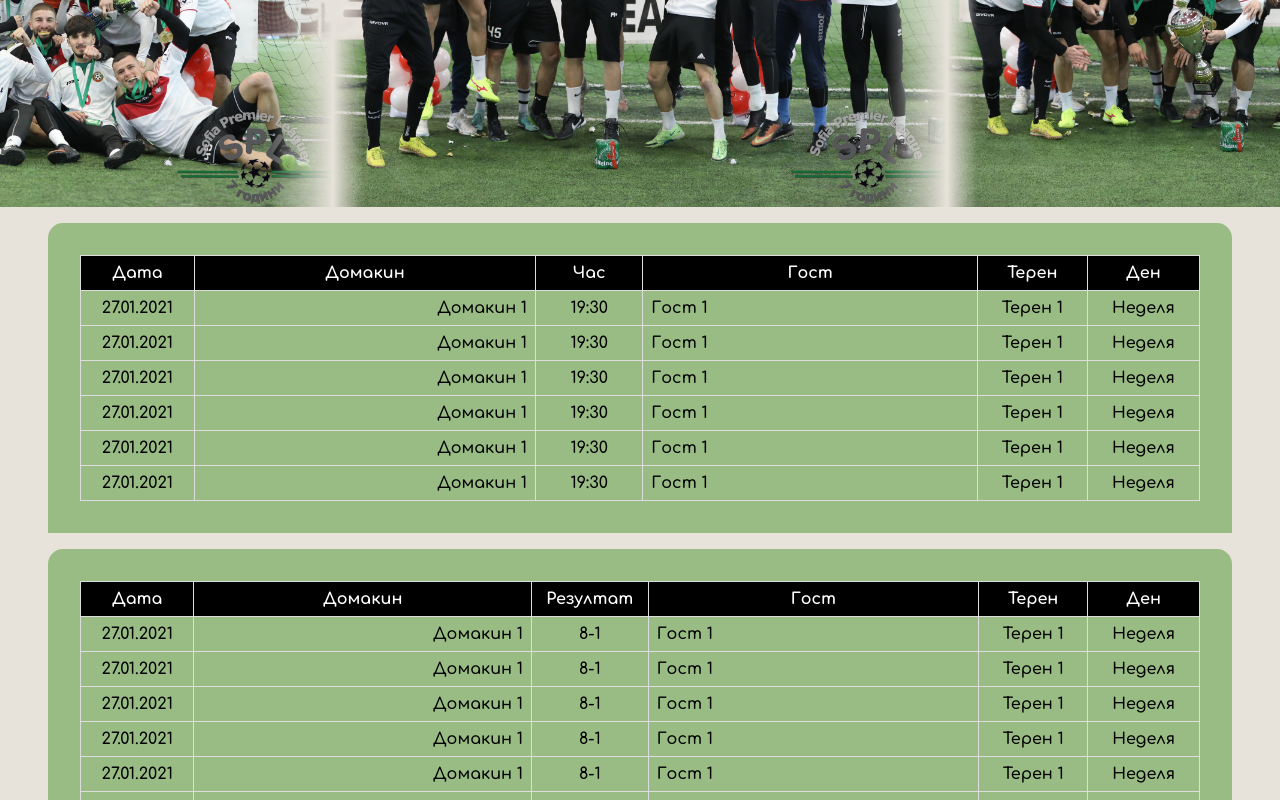
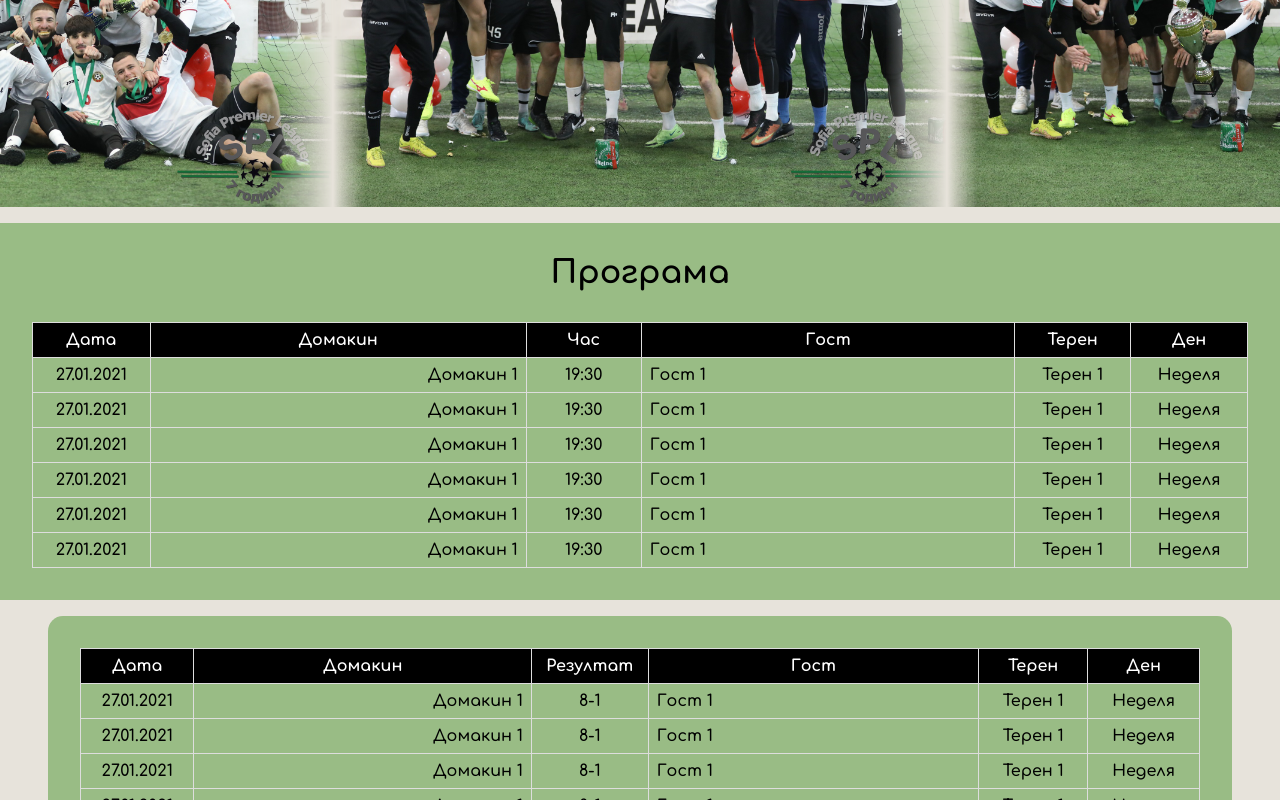
Before and after one commit to gKotseva/SofiaPremierLeague, a React (Vite) app in the folder client/: page / in a window 1280 px wide. Shown: the part 501-1301 px from the top of the page. Built offline with nearby package versions, Linux system fonts and the light colour scheme.

Commit message:
Minor css changes

```diff
--- a/client/src/components/home/Tables/tableFixtures/TableFixtures.jsx
+++ b/client/src/components/home/Tables/tableFixtures/TableFixtures.jsx
@@ -3,7 +3,8 @@ import './TableFixtures.modules.css'
 export function TableFixtures () {
     return (
         <>
-                <div className='fixtures'>
+        <div className='fixtures'>
+            <h1>Програма</h1>
             <table>
                 <thead>
                     <tr>
--- a/client/src/components/home/Tables/tableFixtures/TableFixtures.modules.css
+++ b/client/src/components/home/Tables/tableFixtures/TableFixtures.modules.css
@@ -1,16 +1,21 @@
 .fixtures {
     display: flex;
-    justify-content: right;
-    margin: 1em 3em 1em 3em;
+    flex-direction: column;
+    align-items: center;
+    margin: 1em 0em;
     background-color: #99BC85;
     padding: 2em;
     color: black;
-    border-top-left-radius:15px;
-    border-top-right-radius:15px;
 }
+
+.fixtures h1 {
+    padding-bottom: 1em;
+}
+
 
 .fixtures table {
     border-collapse: collapse;
+    max-width: 100em;
 }
 
 .fixtures th, .fixtures td {
@@ -42,3 +47,8 @@
     width: 120px;
     text-align: center;
 }
+
+.fixtures tr:hover {
+    background-color: #faf0e6;
+    transition: ease-in 0.4s;
+}
```
